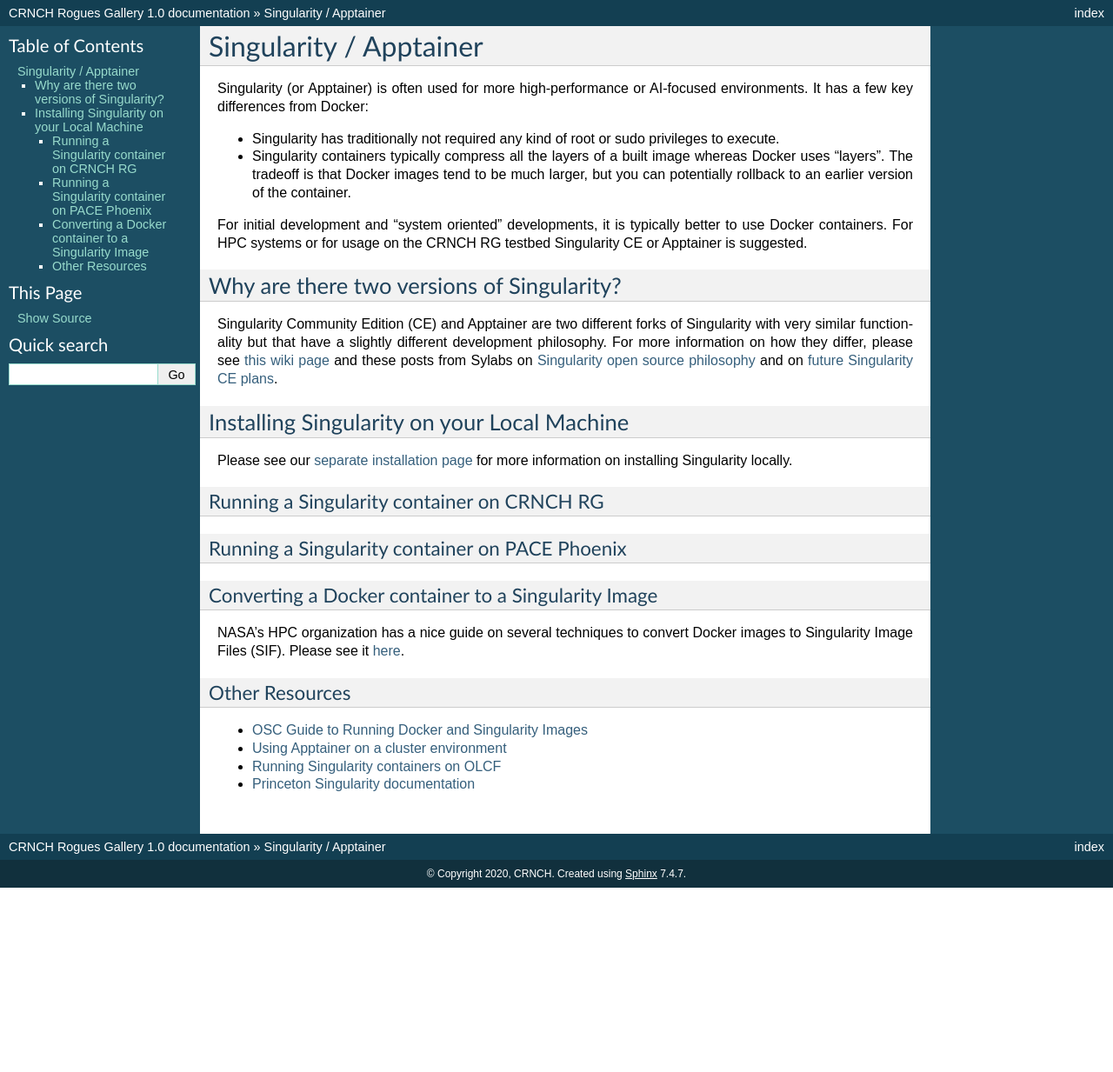
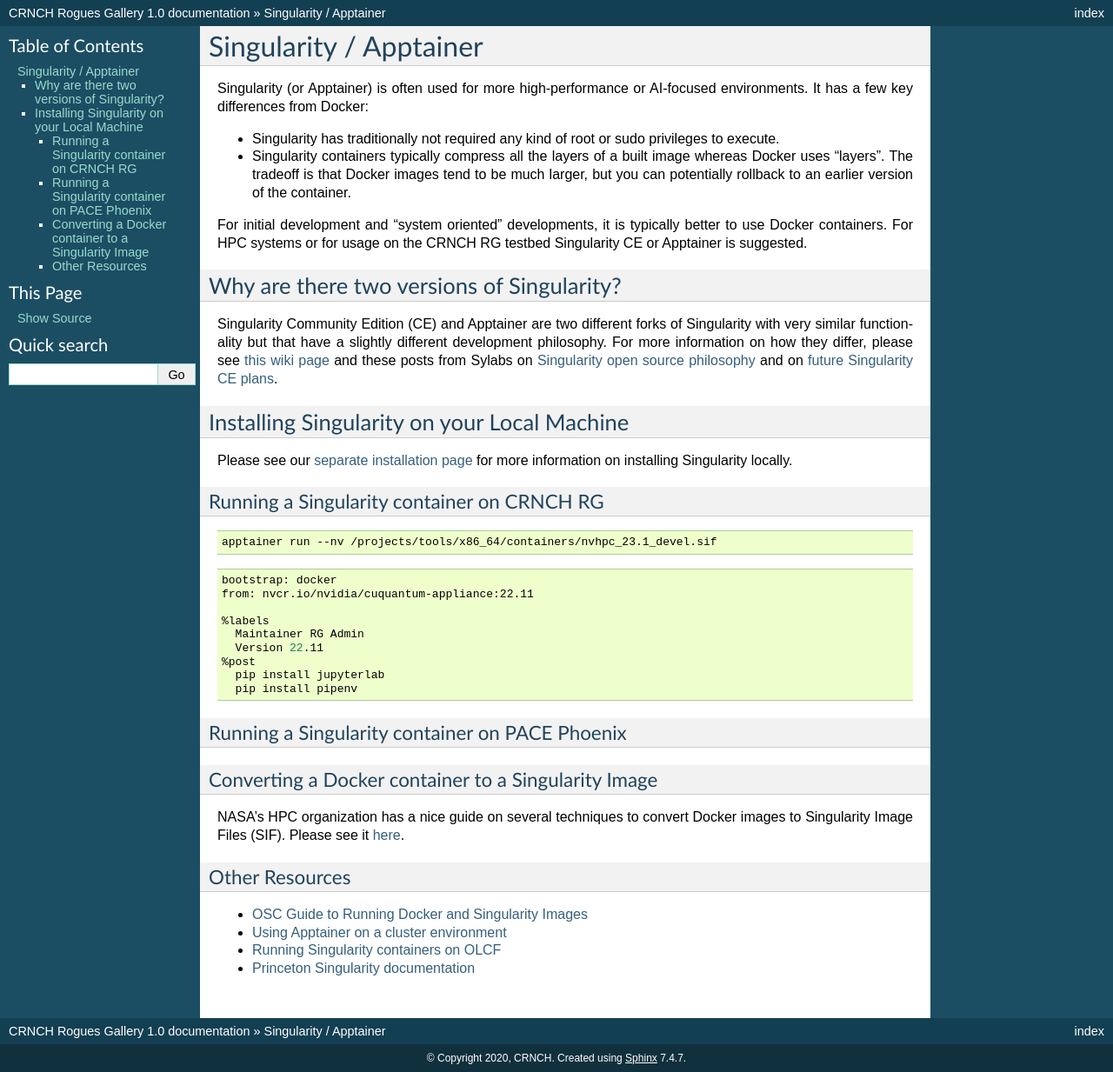
Before and after one commit to gt-crnch-rg/read-the-docs, a Sphinx documentation site: the page built from docs/general/containers-singularity.rst, in a window 1280 px wide. Shown: the whole page at 87% size. Built offline with Sphinx 7.4.7, drawn with Linux system fonts in a browser that asks for light colours; pages that are not in the unit, such as notebooks, are missing from menus; before the commit the page ends 1021 px from its top, so only the background shows below that.

Commit message:
Update containers-singularity.rst

```diff
--- a/docs/general/containers-singularity.rst
+++ b/docs/general/containers-singularity.rst
@@ -20,6 +20,22 @@
 Running a Singularity container on CRNCH RG
 ~~~~~~~~~~~~~~~~~~~~~~~~~~~~~~
 
+.. code:: shell
+
+    apptainer run --nv /projects/tools/x86_64/containers/nvhpc_23.1_devel.sif
+
+.. code:: shell
+
+  bootstrap: docker
+  from: nvcr.io/nvidia/cuquantum-appliance:22.11
+
+  %labels
+    Maintainer RG Admin
+    Version 22.11
+  %post
+    pip install jupyterlab
+    pip install pipenv
+
 Running a Singularity container on PACE Phoenix
 ~~~~~~~~~~~~~~~~~~~~~~~~~~~~~~
 
```
